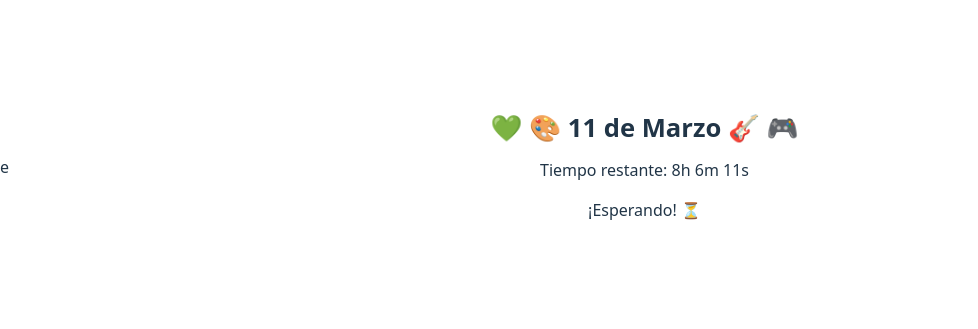
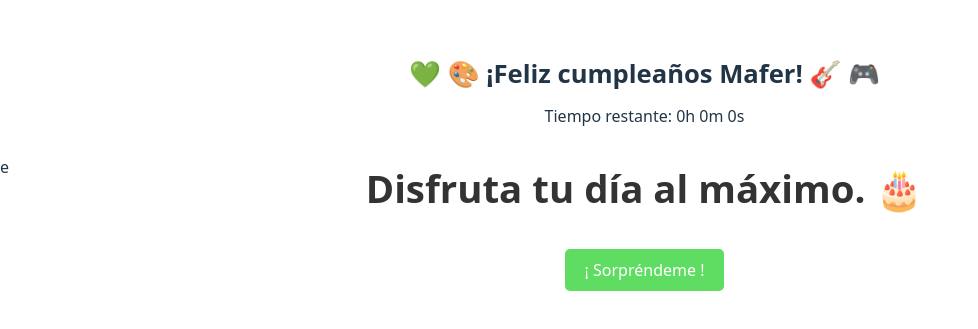
Before and after one commit to bryanedward/mafer, a React (Vite) app: page / in a window 1280 px wide. Shown: the part 233-562 px from the top of the page, without its empty margins (0-978 px from the left). Built offline with nearby package versions, Linux system fonts and the light colour scheme.

Commit message:
test: change day

```diff
--- a/src/Components/Counter.jsx
+++ b/src/Components/Counter.jsx
@@ -1,6 +1,6 @@
 import { useState, useEffect } from "react";
 
-const targetDate = new Date("2025-03-11T00:00:00-05:00"); // Fecha objetivo (11 de marzo) con hora de Ecuador (GMT-5)
+const targetDate = new Date("2025-03-10T00:00:00-05:00"); // Fecha objetivo (11 de marzo) con hora de Ecuador (GMT-5)
 
 const phrases = [
   "Que todos tus sueños se hagan realidad.",
@@ -73,7 +73,7 @@ const Counter = () => {
     setCurrentPhrase(randomPhrase);
   };
 
-  const isMarch11 = new Date().getMonth() === 2 && new Date().getDate() === 11;
+  const isMarch11 = new Date().getMonth() === 2 && new Date().getDate() === 10;
 
   return (
     <div className="container">
```
